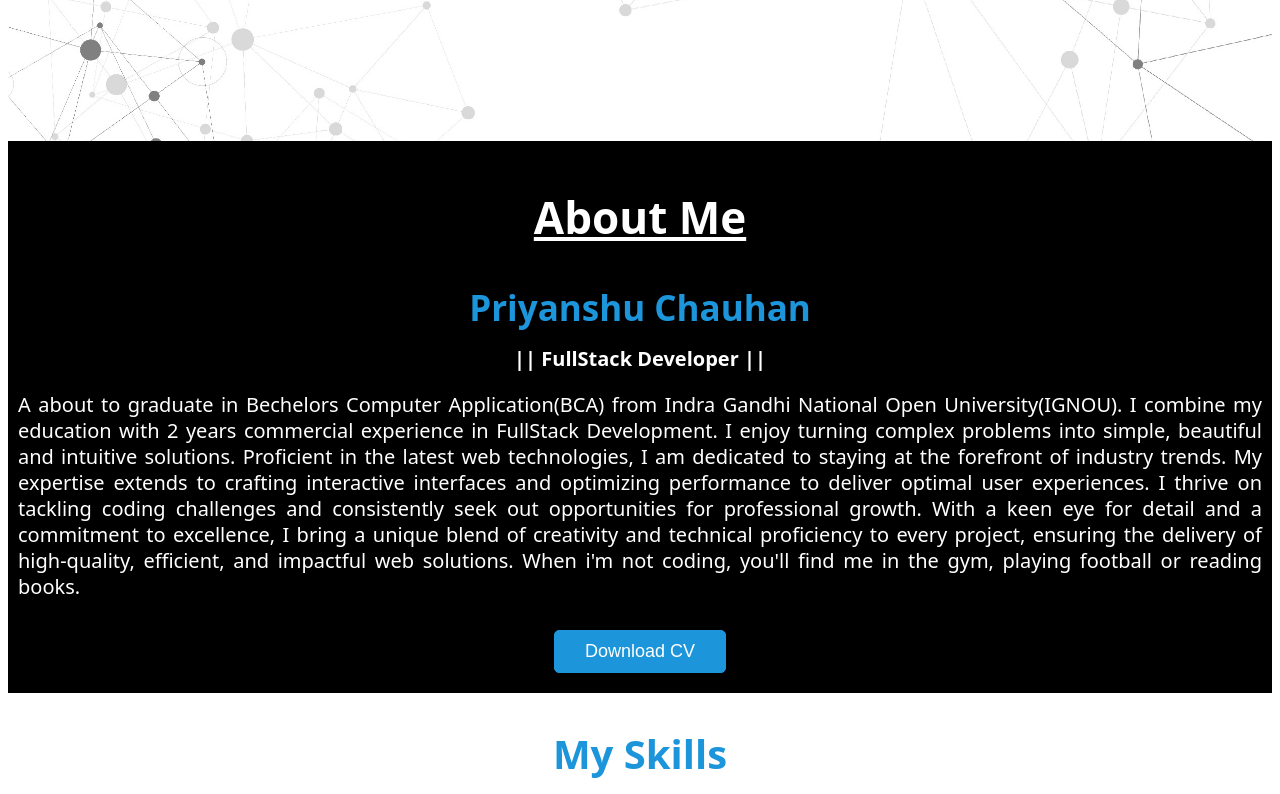
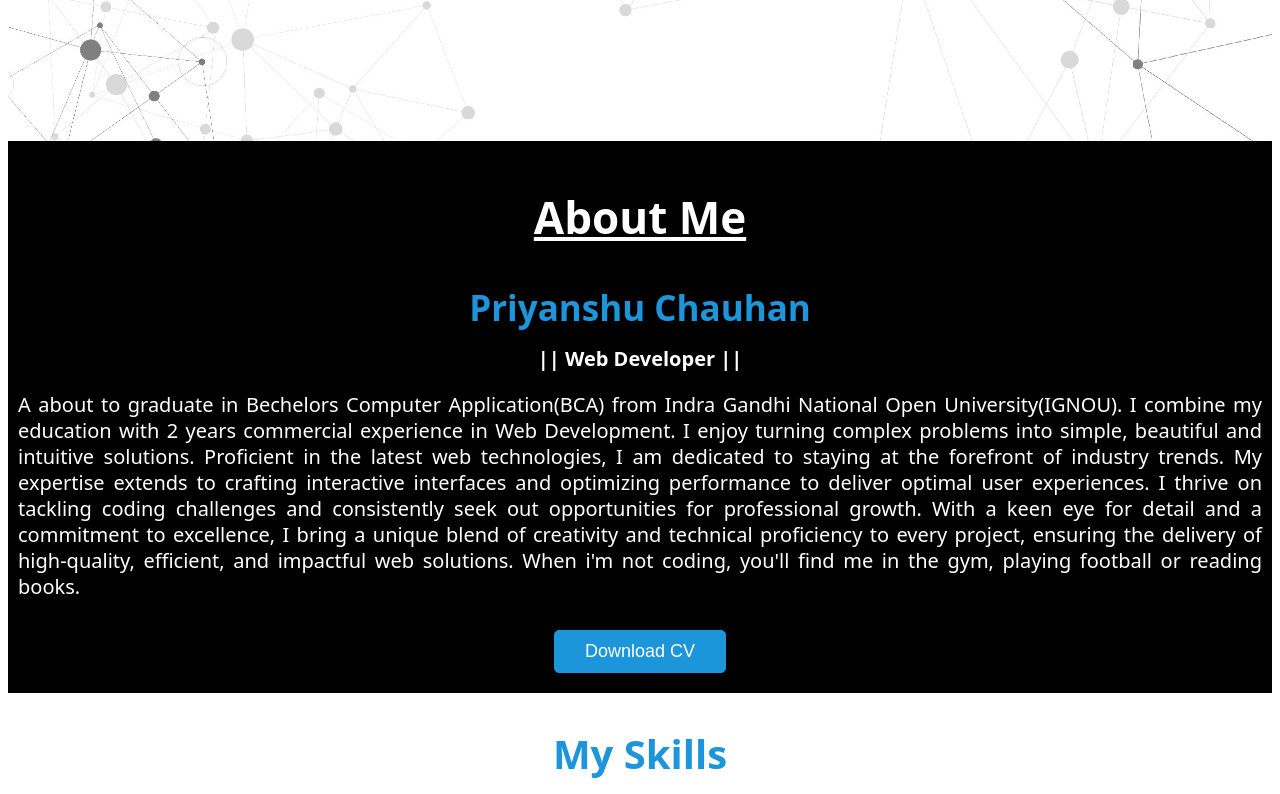
Before and after one commit to piyushxt09/MyPortfolio, a React (Vite) app: page / in a window 1280 px wide. Shown: the part 426-1220 px from the top of the page. Built offline with nearby package versions, Linux system fonts and the light colour scheme.

Commit message:
Update About.jsx

```diff
--- a/src/Portfolio/About.jsx
+++ b/src/Portfolio/About.jsx
@@ -6,8 +6,8 @@ const About = () => {
                 <div className="AboutME">
                     <h1 className="Heading"> <u> About Me </u></h1>
                     <h1 className="MyName">Priyanshu Chauhan</h1>
-                    <h3>|| FullStack Developer ||</h3>
-                    <p>A about to graduate in Bechelors Computer Application(BCA) from Indra Gandhi National Open University(IGNOU). I combine my education with 2 years commercial experience in FullStack Development.
+                    <h3>|| Web Developer ||</h3>
+                    <p>A about to graduate in Bechelors Computer Application(BCA) from Indra Gandhi National Open University(IGNOU). I combine my education with 2 years commercial experience in Web Development.
                         I enjoy turning complex problems into simple, beautiful and intuitive solutions.
                         Proficient in the latest web technologies, I am dedicated to staying at the forefront of industry trends. My expertise extends to crafting interactive interfaces and optimizing performance to deliver optimal user experiences. I thrive on tackling coding challenges and consistently seek out opportunities for professional growth. With a keen eye for detail and a commitment to excellence, I bring a unique blend of creativity and technical proficiency to every project, ensuring the delivery of high-quality, efficient, and impactful web solutions.
                         When i'm not coding, you'll find me in the gym, playing football or reading books.
```
